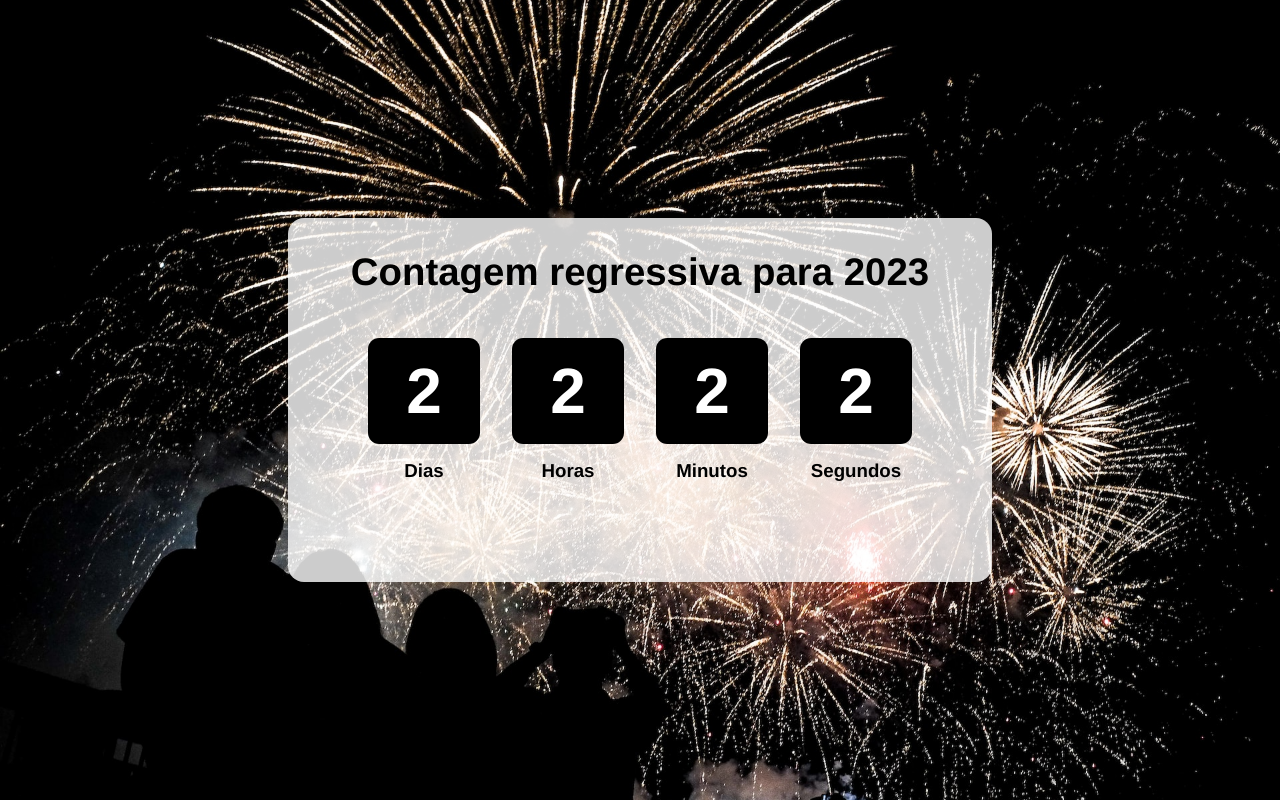
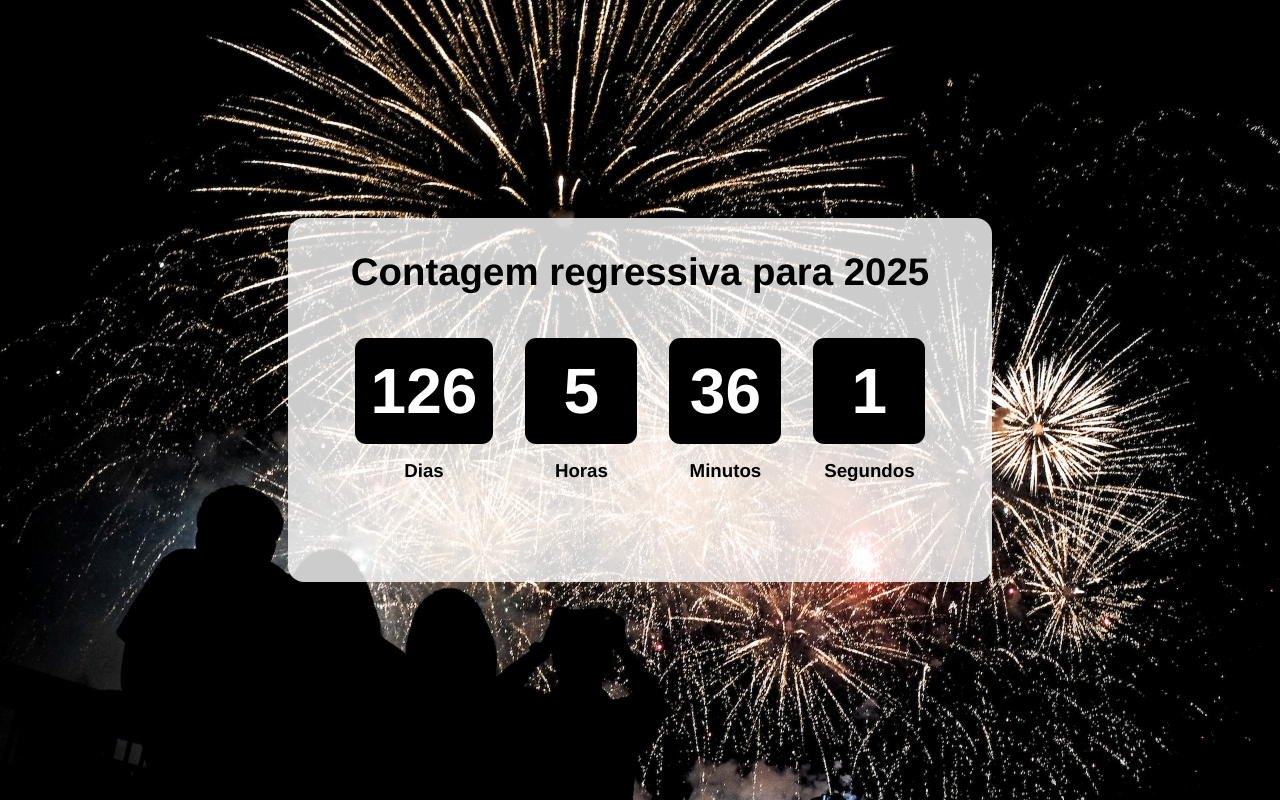
Before and after one commit to m4rcosmatos/countdown, a React (Vite) app: page / in a window 1280 px wide. Built offline with nearby package versions, Linux system fonts and the light colour scheme.

Commit message:
criando logica de contagem regressiva

```diff
--- a/src/App.jsx
+++ b/src/App.jsx
@@ -3,18 +3,21 @@
 
 import NewYear from "./assets/newyear.jpg";
 
+import useCountdown from "./hooks/useCountdown";
+
 import "./App.css";
 
 function App() {
+  const [day, hour, minute, second] = useCountdown("Jan 1, 2025 00:00:00");
   return (
     <div className="App" style={{ backgroundImage: `url(${NewYear})` }}>
       <div className="container">
-        <Title title="Contagem regressiva para 2023" />
+        <Title title="Contagem regressiva para 2025" />
         <div className="countdown-container">
-          <Counter title="Dias" number={2} />
-          <Counter title="Horas" number={2} />
-          <Counter title="Minutos" number={2} />
-          <Counter title="Segundos" number={2} />
+          <Counter title="Dias" number={day} />
+          <Counter title="Horas" number={hour} />
+          <Counter title="Minutos" number={minute} />
+          <Counter title="Segundos" number={second} />
         </div>
       </div>
     </div>
--- /dev/null
+++ b/src/hooks/useCountdown.jsx
@@ -0,0 +1,36 @@
+import { useState } from "react";
+
+const useCountdown = (date) => {
+  const [day, setDay] = useState();
+  const [hour, setHour] = useState();
+  const [minute, setMinute] = useState();
+  const [second, setSecond] = useState();
+
+  const countdown = () => {
+    const countDate = new Date(date).getTime();
+    const now = new Date().getTime();
+
+    const interval = countDate - now;
+
+    const second = 1000;
+    const minute = second * 60;
+    const hour = minute * 60;
+    const day = hour * 24;
+
+    const dayNumber = Math.floor(interval / day);
+    const hourNumber = Math.floor((interval % day) / hour);
+    const minuteNumber = Math.floor((interval % hour) / minute);
+    const secondNumber = Math.floor((interval % minute) / second);
+
+    setDay(dayNumber);
+    setHour(hourNumber);
+    setMinute(minuteNumber);
+    setSecond(secondNumber);
+  };
+
+  setInterval(countdown, 1000);
+
+  return [day, hour, minute, second];
+};
+
+export default useCountdown;
```
